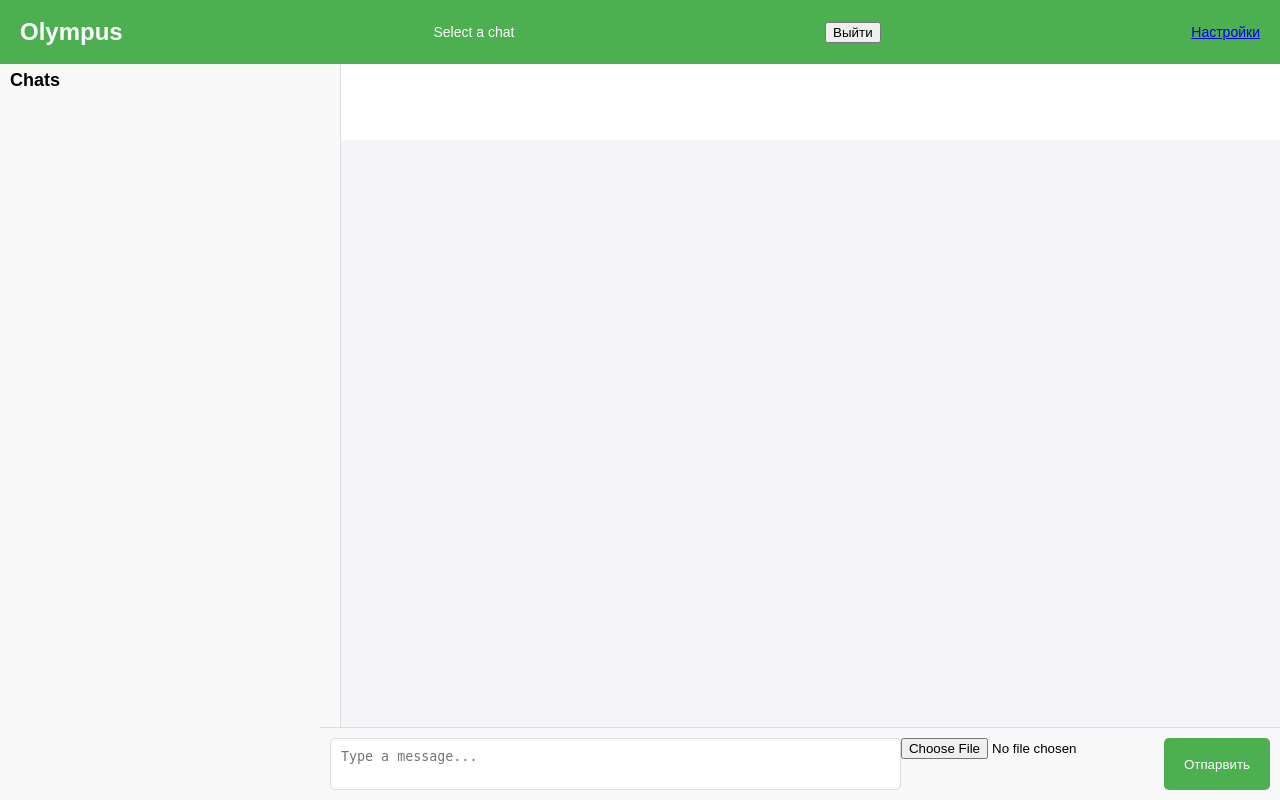
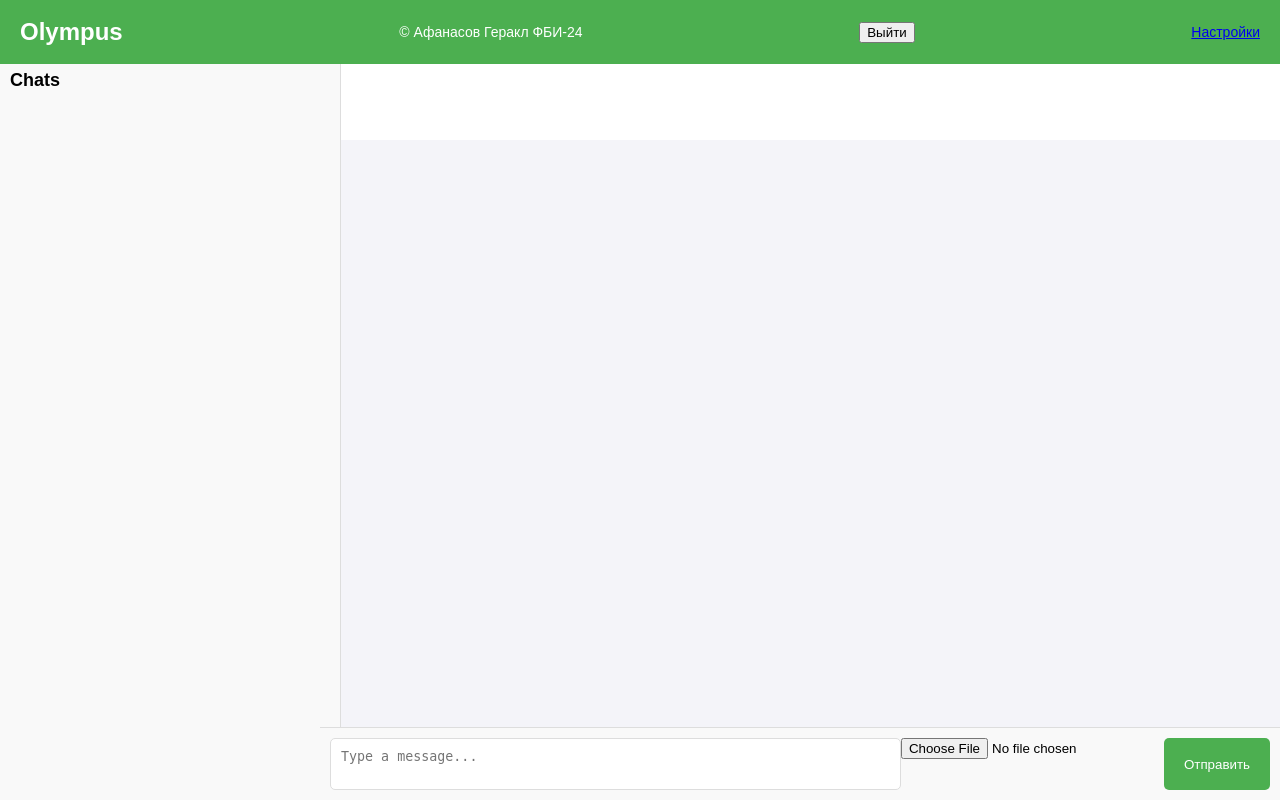
Before and after one commit to GeraklAfanasov/rgz_web, a Flask app: page / in a window 1280 px wide. Run offline with Flask 3, Linux system fonts and the light colour scheme; the visitor is signed in with stand-in values (Sample User, id 1); data that the repository does not hold is empty.

Commit message:
Добавление изменений

```diff
--- a/templates/base.html
+++ b/templates/base.html
@@ -23,6 +23,7 @@
     </main>
     <footer>
         <p>&copy; 2024 Messenger App</p>
+        <p>Афанасов Геракл ФБИ-24</p> <!-- Добавляем ФИО и группу -->
     </footer>
 </body>
 </html>
--- a/templates/index.html
+++ b/templates/index.html
@@ -10,7 +10,7 @@
     <!-- Зеленая плашка сверху -->
     <header class="top-bar">
         <h1>Olympus</h1>
-        <p class="user-name" id="chat-username">Select a chat</p>
+        <p class="user-name" id="chat-username"> &copy; Афанасов Геракл ФБИ-24</p>
         <button id="logout-btn">Выйти</button>
         <a href="/profile" class="settings-btn">Настройки</a>
     </header>
@@ -34,13 +34,14 @@
                     <form id="message-form" class="message-form" enctype="multipart/form-data">
                         <textarea id="content" name="content" placeholder="Type a message..." required></textarea>
                         <input type="file" id="attachment" name="attachment">
-                        <button type="submit">Отпарвить</button>
+                        <button type="submit">Отправить</button>
                     </form>
                 </div>
             </section>
         </div>
     </main>
 
+
     <!-- Подключение JavaScript -->
     <script src="/static/scripts.js"></script>
 </body>
```
Also changed, not shown: requirements.txt (added, +23 -0 lines).
